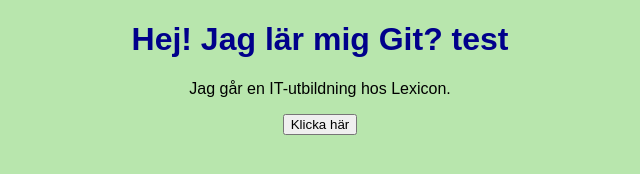
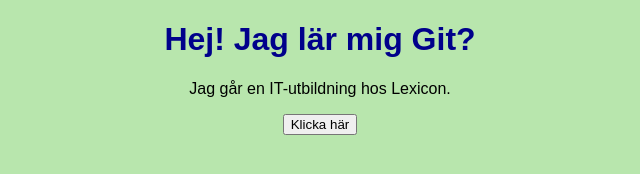
Before and after one commit to GoranWidlund/vitamin-ab-repo, a plain HTML site: page index.html in a window 1280 px wide. Shown: the whole page, without its empty margins (320-960 px from the left). Drawn offline with Linux system fonts and the light colour scheme.

Commit message:
Revert "update index html"
This reverts commit bb0f4509b726d098307a716a1960b3f660e8a725.

```diff
--- a/index.html
+++ b/index.html
@@ -6,7 +6,7 @@
   <link rel="stylesheet" href="style.css">
 </head>
 <body>
-  <h1>Hej! Jag lär mig Git? test</h1>
+  <h1>Hej! Jag lär mig Git?</h1>
   <p>Jag går en IT-utbildning hos Lexicon.</p>
   <button id="myButton">Klicka här</button>
   <script src="script.js"></script>
```
